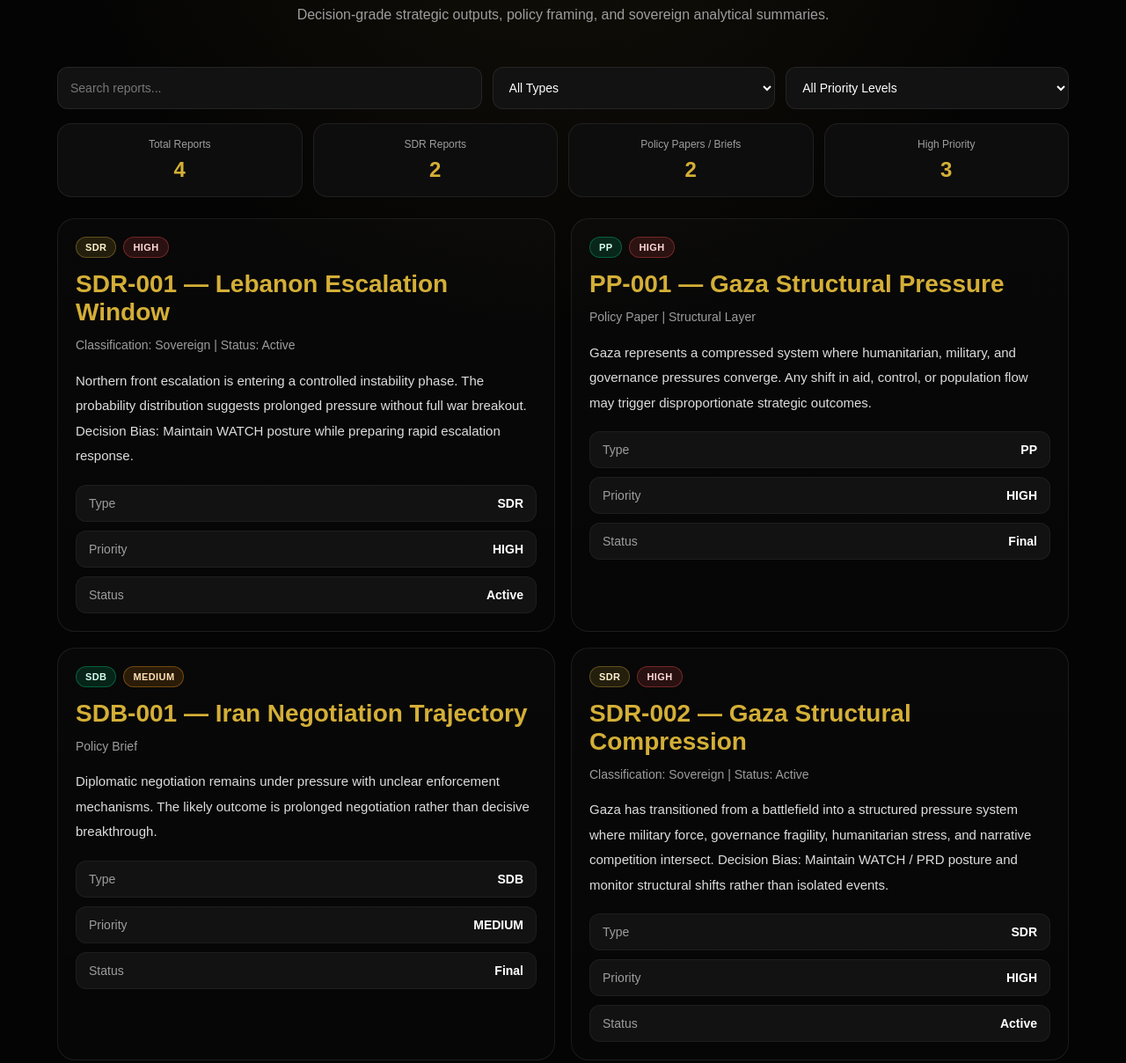
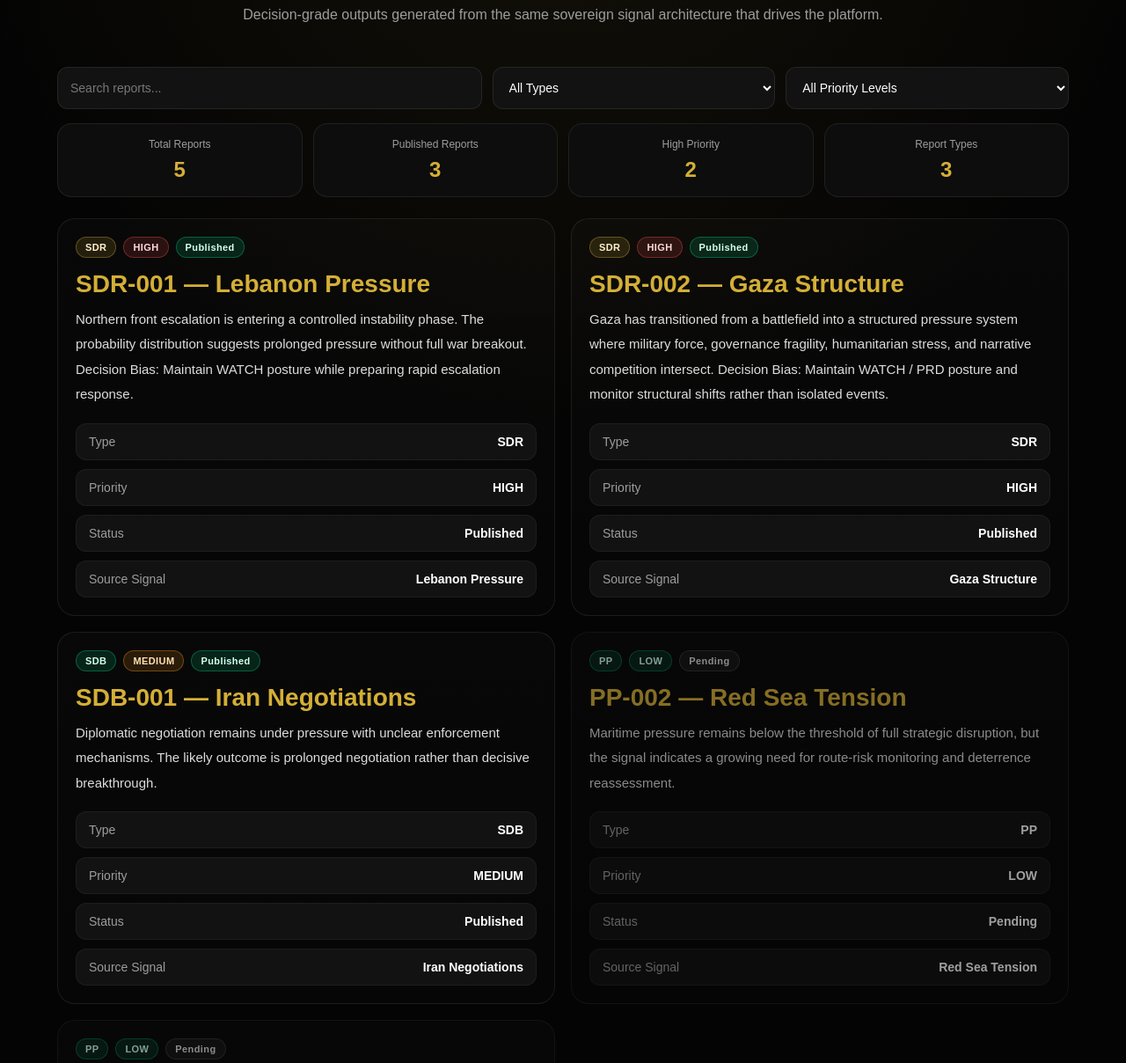
Before and after one commit to ibss-global/ibss-platform, a plain HTML site: page reports.html in a window 1280 px wide. Shown: the part 204-1412 px from the top of the page at 88% size. Drawn offline with Linux system fonts and the light colour scheme.

Commit message:
Update reports.html

```diff
--- a/reports.html
+++ b/reports.html
@@ -43,6 +43,7 @@ body{
   gap:12px;
   padding:14px 0 20px;
   border-bottom:1px solid rgba(255,255,255,.05);
+  flex-wrap:wrap;
 }
 
 .brand{
@@ -203,6 +204,16 @@ h1{
   box-shadow:0 0 20px rgba(212,175,55,.06);
 }
 
+.report-card.disabled{
+  opacity:.62;
+}
+
+.report-card.disabled:hover{
+  transform:none;
+  border-color:rgba(255,255,255,.08);
+  box-shadow:none;
+}
+
 .card-top{
   display:flex;
   justify-content:space-between;
@@ -226,28 +237,47 @@ h1{
   letter-spacing:.4px;
 }
 
-.grade{
+.type-sdr{
   color:#fff1cc;
   background:rgba(212,175,55,.14);
   border:1px solid rgba(212,175,55,.35);
 }
 
-.high{
+.type-pp,
+.type-sdb{
+  color:#d5fff0;
+  background:rgba(0,208,132,.14);
+  border:1px solid rgba(0,208,132,.35);
+}
+
+.priority-high{
   color:#ffd9d9;
   background:rgba(255,77,79,.14);
   border:1px solid rgba(255,77,79,.35);
 }
 
-.medium{
+.priority-medium{
   color:#ffe1b3;
   background:rgba(255,159,26,.14);
   border:1px solid rgba(255,159,26,.35);
 }
 
-.policy{
+.priority-low{
   color:#d5fff0;
   background:rgba(0,208,132,.14);
   border:1px solid rgba(0,208,132,.35);
+}
+
+.status-live{
+  color:#d5fff0;
+  background:rgba(0,208,132,.14);
+  border:1px solid rgba(0,208,132,.35);
+}
+
+.status-pending{
+  color:#ddd;
+  background:rgba(255,255,255,.06);
+  border:1px solid rgba(255,255,255,.12);
 }
 
 .card-title{
@@ -397,7 +427,7 @@ html[dir="rtl"] .meta-value{
     <div class="eyebrow" data-i18n="eyebrow">Reports Layer</div>
     <h1 data-i18n="title">IBSS Reports Center</h1>
     <p class="sub" data-i18n="sub">
-      Decision-grade strategic outputs, policy framing, and sovereign analytical summaries.
+      Decision-grade outputs generated from the same sovereign signal architecture that drives the platform.
     </p>
   </div>
 
@@ -413,6 +443,7 @@ html[dir="rtl"] .meta-value{
       <option value="all" data-i18n="filter_all_priority">All Priority Levels</option>
       <option value="HIGH" data-i18n="priority_high">HIGH</option>
       <option value="MEDIUM" data-i18n="priority_medium">MEDIUM</option>
+      <option value="LOW" data-i18n="priority_low">LOW</option>
     </select>
   </div>
 
@@ -422,16 +453,16 @@ html[dir="rtl"] .meta-value{
       <div id="statTotal" class="stat-value">0</div>
     </div>
     <div class="stat">
-      <div class="stat-label" data-i18n="stat_sdr">SDR Reports</div>
-      <div id="statSDR" class="stat-value">0</div>
-    </div>
-    <div class="stat">
-      <div class="stat-label" data-i18n="stat_policy">Policy Papers / Briefs</div>
-      <div id="statPolicy" class="stat-value">0</div>
+      <div class="stat-label" data-i18n="stat_live">Published Reports</div>
+      <div id="statLive" class="stat-value">0</div>
     </div>
     <div class="stat">
       <div class="stat-label" data-i18n="stat_high">High Priority</div>
       <div id="statHigh" class="stat-value">0</div>
+    </div>
+    <div class="stat">
+      <div class="stat-label" data-i18n="stat_types">Report Types</div>
+      <div id="statTypes" class="stat-value">0</div>
     </div>
   </div>
 
@@ -447,6 +478,7 @@ html[dir="rtl"] .meta-value{
 
 </div>
 
+<script src="data.js"></script>
 <script>
 const translations = {
   en: {
@@ -459,43 +491,30 @@ const translations = {
 
     eyebrow: "Reports Layer",
     title: "IBSS Reports Center",
-    sub: "Decision-grade strategic outputs, policy framing, and sovereign analytical summaries.",
+    sub: "Decision-grade outputs generated from the same sovereign signal architecture that drives the platform.",
 
     search_placeholder: "Search reports...",
     filter_all_types: "All Types",
     filter_all_priority: "All Priority Levels",
+
     priority_high: "HIGH",
     priority_medium: "MEDIUM",
+    priority_low: "LOW",
 
     stat_total: "Total Reports",
-    stat_sdr: "SDR Reports",
-    stat_policy: "Policy Papers / Briefs",
+    stat_live: "Published Reports",
     stat_high: "High Priority",
+    stat_types: "Report Types",
 
     meta_type: "Type",
     meta_priority: "Priority",
     meta_status: "Status",
-    status_active: "Active",
-    status_final: "Final",
+    meta_source: "Source Signal",
 
-    empty_state: "No reports match the current filters.",
+    status_live: "Published",
+    status_pending: "Pending",
     footer_text: "© 2026 IBSS — Reports Center | Founded by Naeem M. Dahalan",
-
-    r1_title: "SDR-001 — Lebanon Escalation Window",
-    r1_meta: "Classification: Sovereign | Status: Active",
-    r1_desc: "Northern front escalation is entering a controlled instability phase. The probability distribution suggests prolonged pressure without full war breakout. Decision Bias: Maintain WATCH posture while preparing rapid escalation response.",
-
-    r2_title: "PP-001 — Gaza Structural Pressure",
-    r2_meta: "Policy Paper | Structural Layer",
-    r2_desc: "Gaza represents a compressed system where humanitarian, military, and governance pressures converge. Any shift in aid, control, or population flow may trigger disproportionate strategic outcomes.",
-
-    r3_title: "SDB-001 — Iran Negotiation Trajectory",
-    r3_meta: "Policy Brief",
-    r3_desc: "Diplomatic negotiation remains under pressure with unclear enforcement mechanisms. The likely outcome is prolonged negotiation rather than decisive breakthrough.",
-
-    r4_title: "SDR-002 — Gaza Structural Compression",
-    r4_meta: "Classification: Sovereign | Status: Active",
-    r4_desc: "Gaza has transitioned from a battlefield into a structured pressure system where military force, governance fragility, humanitarian stress, and narrative competition intersect. Decision Bias: Maintain WATCH / PRD posture and monitor structural shifts rather than isolated events."
+    empty_state: "No reports match the current filters."
   },
 
   ar: {
@@ -508,84 +527,32 @@ const translations = {
 
     eyebrow: "طبقة التقارير",
     title: "مركز تقارير IBSS",
-    sub: "مخرجات استراتيجية بدرجة قرار، وتأطير سياساتي، وملخصات تحليلية سيادية.",
+    sub: "مخرجات بدرجة قرار مولّدة من نفس البنية السيادية للإشارات التي تقود المنصة.",
 
     search_placeholder: "ابحث داخل التقارير...",
     filter_all_types: "كل الأنواع",
     filter_all_priority: "كل مستويات الأولوية",
+
     priority_high: "مرتفع",
     priority_medium: "متوسط",
+    priority_low: "منخفض",
 
     stat_total: "إجمالي التقارير",
-    stat_sdr: "تقارير SDR",
-    stat_policy: "الأوراق والملخصات السياساتية",
+    stat_live: "التقارير المنشورة",
     stat_high: "عالية الأولوية",
+    stat_types: "أنواع التقارير",
 
     meta_type: "النوع",
     meta_priority: "الأولوية",
     meta_status: "الحالة",
-    status_active: "نشط",
-    status_final: "نهائي",
+    meta_source: "الإشارة المصدر",
 
-    empty_state: "لا توجد تقارير تطابق الفلاتر الحالية.",
+    status_live: "منشور",
+    status_pending: "قيد الإعداد",
     footer_text: "© 2026 IBSS — مركز التقارير | تأسس بواسطة نعيم م. دحلان",
-
-    r1_title: "SDR-001 — نافذة التصعيد في لبنان",
-    r1_meta: "التصنيف: سيادي | الحالة: نشط",
-    r1_desc: "الجبهة الشمالية تدخل مرحلة من عدم الاستقرار المضبوط. توزيع الاحتمالات يشير إلى ضغط ممتد دون انفجار حرب شاملة. انحياز القرار: الحفاظ على وضعية المراقبة مع التحضير لاستجابة تصعيدية سريعة.",
-
-    r2_title: "PP-001 — الضغط البنيوي في غزة",
-    r2_meta: "ورقة سياسات | الطبقة البنيوية",
-    r2_desc: "تمثل غزة نظامًا مضغوطًا تتقاطع فيه الضغوط الإنسانية والعسكرية والحوكمية. أي تحول في المساعدات أو السيطرة أو تدفق السكان قد يولد نتائج استراتيجية غير متناسبة.",
-
-    r3_title: "SDB-001 — مسار المفاوضات الإيرانية",
-    r3_meta: "موجز سياساتي",
-    r3_desc: "المفاوضات الدبلوماسية ما تزال تحت الضغط مع غموض في آليات الفرض والتنفيذ. النتيجة الأرجح هي إطالة التفاوض بدلًا من اختراق حاسم.",
-
-    r4_title: "SDR-002 — الانضغاط البنيوي في غزة",
-    r4_meta: "التصنيف: سيادي | الحالة: نشط",
-    r4_desc: "انتقلت غزة من ساحة قتال إلى نظام ضغط بنيوي تتقاطع فيه القوة العسكرية وهشاشة الحوكمة والضغط الإنساني والتنافس السردي. انحياز القرار: الحفاظ على وضعية مراقبة / استعداد ومتابعة التحولات البنيوية بدلًا من الأحداث المعزولة."
+    empty_state: "لا توجد تقارير تطابق الفلاتر الحالية."
   }
 };
-
-const reports = [
-  {
-    titleKey: "r1_title",
-    metaKey: "r1_meta",
-    descKey: "r1_desc",
-    type: "SDR",
-    priority: "HIGH",
-    status: "active",
-    badgeClass: "grade"
-  },
-  {
-    titleKey: "r2_title",
-    metaKey: "r2_meta",
-    descKey: "r2_desc",
-    type: "PP",
-    priority: "HIGH",
-    status: "final",
-    badgeClass: "policy"
-  },
-  {
-    titleKey: "r3_title",
-    metaKey: "r3_meta",
-    descKey: "r3_desc",
-    type: "SDB",
-    priority: "MEDIUM",
-    status: "final",
-    badgeClass: "policy"
-  },
-  {
-    titleKey: "r4_title",
-    metaKey: "r4_meta",
-    descKey: "r4_desc",
-    type: "SDR",
-    priority: "HIGH",
-    status: "active",
-    badgeClass: "grade"
-  }
-];
 
 let currentLang = localStorage.getItem("ibss_lang") || "en";
 
@@ -618,29 +585,42 @@ function applyTranslations(){
   document.getElementById("btn-ar").classList.toggle("active", currentLang === "ar");
 }
 
+function weightClass(priority){
+  if(priority === "HIGH") return "priority-high";
+  if(priority === "MEDIUM") return "priority-medium";
+  return "priority-low";
+}
+
+function priorityLabel(priority){
+  if(priority === "HIGH") return t("priority_high");
+  if(priority === "MEDIUM") return t("priority_medium");
+  return t("priority_low");
+}
+
 function escapeHtml(text){
   const div = document.createElement("div");
   div.textContent = text;
   return div.innerHTML;
 }
 
-function priorityLabel(priority){
-  return priority === "HIGH" ? t("priority_high") : t("priority_medium");
-}
-
-function priorityClass(priority){
-  return priority === "HIGH" ? "high" : "medium";
-}
-
-function statusLabel(status){
-  return status === "active" ? t("status_active") : t("status_final");
+function getReportItems(){
+  return IBSS_SIGNALS.map(signal => ({
+    id: signal.id,
+    title: signal.reportMeta.code + " — " + signal.title[currentLang],
+    description: signal.report[currentLang],
+    type: signal.reportMeta.type,
+    priority: signal.reportMeta.priority,
+    status: signal.live ? "live" : "pending",
+    sourceTitle: signal.title[currentLang],
+    live: signal.live
+  }));
 }
 
 function renderStats(filtered){
   document.getElementById("statTotal").textContent = filtered.length;
-  document.getElementById("statSDR").textContent = filtered.filter(r => r.type === "SDR").length;
-  document.getElementById("statPolicy").textContent = filtered.filter(r => r.type === "PP" || r.type === "SDB").length;
+  document.getElementById("statLive").textContent = filtered.filter(r => r.status === "live").length;
   document.getElementById("statHigh").textContent = filtered.filter(r => r.priority === "HIGH").length;
+  document.getElementById("statTypes").textContent = new Set(filtered.map(r => r.type)).size;
 }
 
 function renderReports(){
@@ -648,24 +628,24 @@ function renderReports(){
   const typeValue = document.getElementById("typeFilter").value;
   const priorityValue = document.getElementById("priorityFilter").value;
 
-  const filtered = reports.filter(report => {
-    const title = t(report.titleKey).toLowerCase();
-    const meta = t(report.metaKey).toLowerCase();
-    const desc = t(report.descKey).toLowerCase();
+  const reports = getReportItems().filter(report => {
+    const title = report.title.toLowerCase();
+    const desc = report.description.toLowerCase();
+    const source = report.sourceTitle.toLowerCase();
 
-    const searchMatch = !searchValue || title.includes(searchValue) || meta.includes(searchValue) || desc.includes(searchValue);
+    const searchMatch = !searchValue || title.includes(searchValue) || desc.includes(searchValue) || source.includes(searchValue);
     const typeMatch = typeValue === "all" || report.type === typeValue;
     const priorityMatch = priorityValue === "all" || report.priority === priorityValue;
 
     return searchMatch && typeMatch && priorityMatch;
   });
 
-  renderStats(filtered);
+  renderStats(reports);
 
   const grid = document.getElementById("reportsGrid");
   const empty = document.getElementById("emptyState");
 
-  if(filtered.length === 0){
+  if(reports.length === 0){
     grid.innerHTML = "";
     empty.style.display = "block";
     return;
@@ -673,23 +653,18 @@ function renderReports(){
 
   empty.style.display = "none";
 
-  grid.innerHTML = filtered.map(report => {
-    const title = escapeHtml(t(report.titleKey));
-    const meta = escapeHtml(t(report.metaKey));
-    const desc = escapeHtml(t(report.descKey));
-
-    return `
-      <div class="report-card">
+  grid.innerHTML = reports.map(report => `
+    <div class="report-card${report.status === "pending" ? " disabled" : ""}">
       <div class="card-top">
         <div class="badges">
-            <span class="badge ${report.badgeClass}">${escapeHtml(report.type)}</span>
-            <span class="badge ${priorityClass(report.priority)}">${escapeHtml(priorityLabel(report.priority))}</span>
+          <span class="badge type-${report.type.toLowerCase()}">${escapeHtml(report.type)}</span>
+          <span class="badge ${weightClass(report.priority)}">${escapeHtml(priorityLabel(report.priority))}</span>
+          <span class="badge ${report.status === "live" ? "status-live" : "status-pending"}">${escapeHtml(report.status === "live" ? t("status_live") : t("status_pending"))}</span>
         </div>
       </div>
 
-        <h2 class="card-title">${title}</h2>
-        <div class="card-meta">${meta}</div>
-        <p class="card-desc">${desc}</p>
+      <h2 class="card-title">${escapeHtml(report.title)}</h2>
+      <p class="card-desc">${escapeHtml(report.description)}</p>
 
       <div class="meta">
         <div class="meta-row">
@@ -702,12 +677,15 @@ function renderReports(){
         </div>
         <div class="meta-row">
           <span class="meta-label">${escapeHtml(t("meta_status"))}</span>
-            <span class="meta-value">${escapeHtml(statusLabel(report.status))}</span>
+          <span class="meta-value">${escapeHtml(report.status === "live" ? t("status_live") : t("status_pending"))}</span>
+        </div>
+        <div class="meta-row">
+          <span class="meta-label">${escapeHtml(t("meta_source"))}</span>
+          <span class="meta-value">${escapeHtml(report.sourceTitle)}</span>
         </div>
       </div>
     </div>
-    `;
-  }).join("");
+  `).join("");
 }
 
 document.getElementById("searchInput").addEventListener("input", renderReports);
```
Lines whose indentation alone changed are shown as unchanged.
